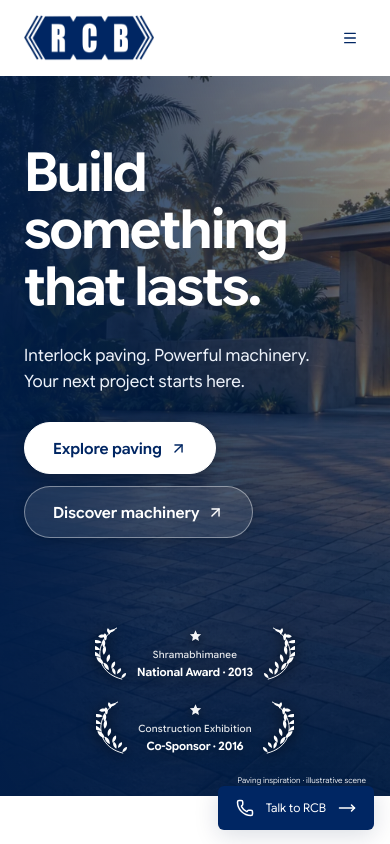
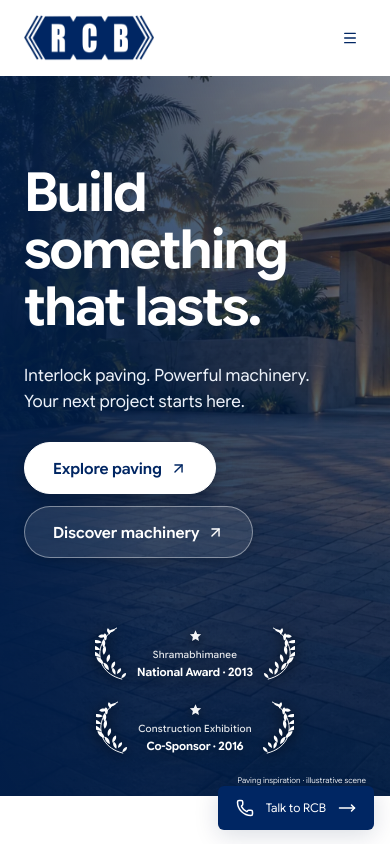
Before and after one commit to Vihangashamod/rcb, a Next.js app: page / in a window 390 px wide. Shown: the top 844 px of the page. Built offline with nearby package versions, Linux system fonts and the light colour scheme.

Commit message:
style: lower hero text position for balanced vertical composition

```diff
--- a/src/app/site.css
+++ b/src/app/site.css
@@ -363,7 +363,7 @@ section[id] {
 }
 .hero-content {
   position: relative;
-  padding: clamp(70px, 10vh, 120px) 5.6vw 150px;
+  padding: clamp(120px, 16vh, 175px) 5.6vw 140px;
   max-width: 920px;
   animation: hero-enter 1s var(--ease) both;
 }
@@ -1506,7 +1506,7 @@ section[id] {
     font-size: 76px;
   }
   .hero-content {
-    padding-top: 100px;
+    padding-top: 125px;
   }
   .machine-image {
     height: 300px;
@@ -1540,7 +1540,7 @@ section[id] {
     max-height: none;
   }
   .hero-content {
-    padding: 85px 24px 0;
+    padding: 105px 24px 0;
     max-width: 650px;
   }
   .hero h1 {
@@ -1737,7 +1737,7 @@ section[id] {
     height: 720px;
   }
   .hero-content {
-    padding-top: 68px;
+    padding-top: 88px;
   }
   .hero h1 {
     font-size: 54px;
```
